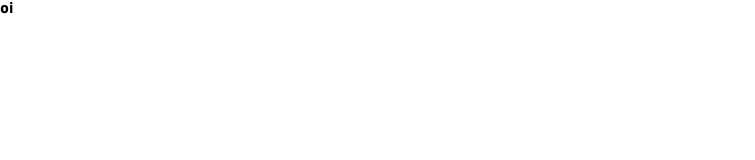
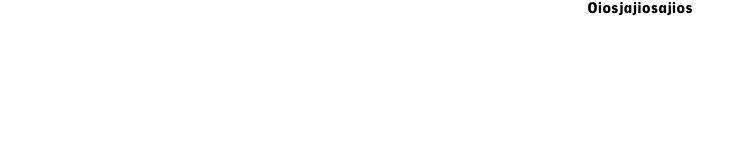
Before and after one commit to bolodissenoura/imdaniellimae, a Next.js app: page / in a window 1280 px wide. Shown: the top 160 px of the page, without its empty margins (0-755 px from the left). Built offline with nearby package versions, Linux system fonts and the light colour scheme.

Commit message:
feat: import title components

```diff
--- a/components/Title/title.component.tsx
+++ b/components/Title/title.component.tsx
@@ -1,9 +1,12 @@
 import React from "react";
+import * as Styles from "./title.styles";
 
 export function Title() {
   return (
     <>
-      <h1>Oiosjajiosajios</h1>
+      <Styles.Container>
+        <h1>Oiosjajiosajios</h1>
+      </Styles.Container>
     </>
   );
 }
--- a/components/Title/title.styles.ts
+++ b/components/Title/title.styles.ts
@@ -1,5 +1,6 @@
 import styled from "styled-components";
 
 export const Container = styled.div`
-  height: 100px;
+  margin: 0 auto;
+  text-align: center;
 `;
--- a/pages/index.tsx
+++ b/pages/index.tsx
@@ -1,11 +1,9 @@
-import Head from "next/head";
-import Image from "next/image";
-import styles from "../styles/Home.module.css";
+import * as C from "../components";
 
 export default function Home() {
   return (
     <>
-      <h1>oi</h1>
+      <C.Title />
     </>
   );
 }
```
